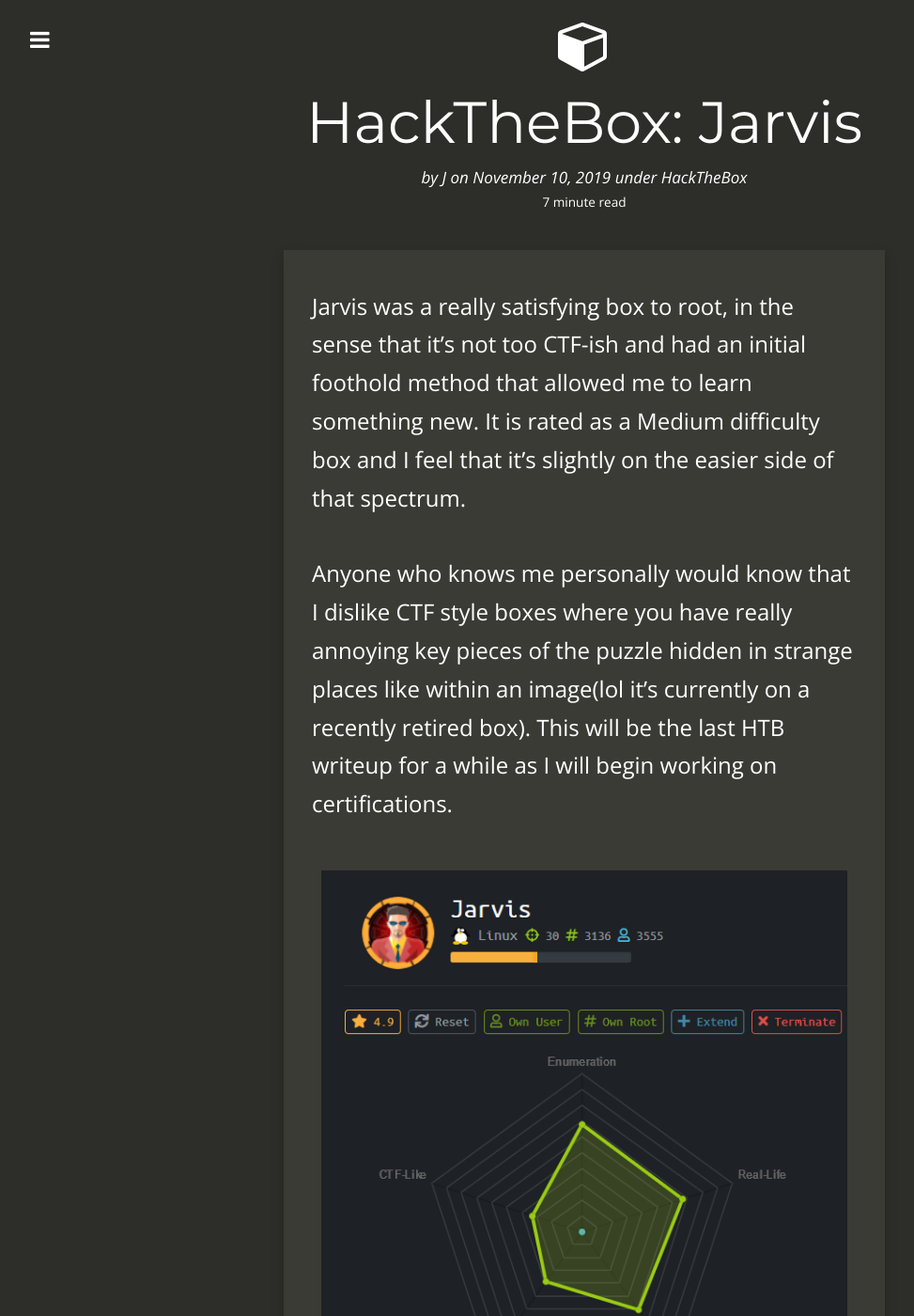
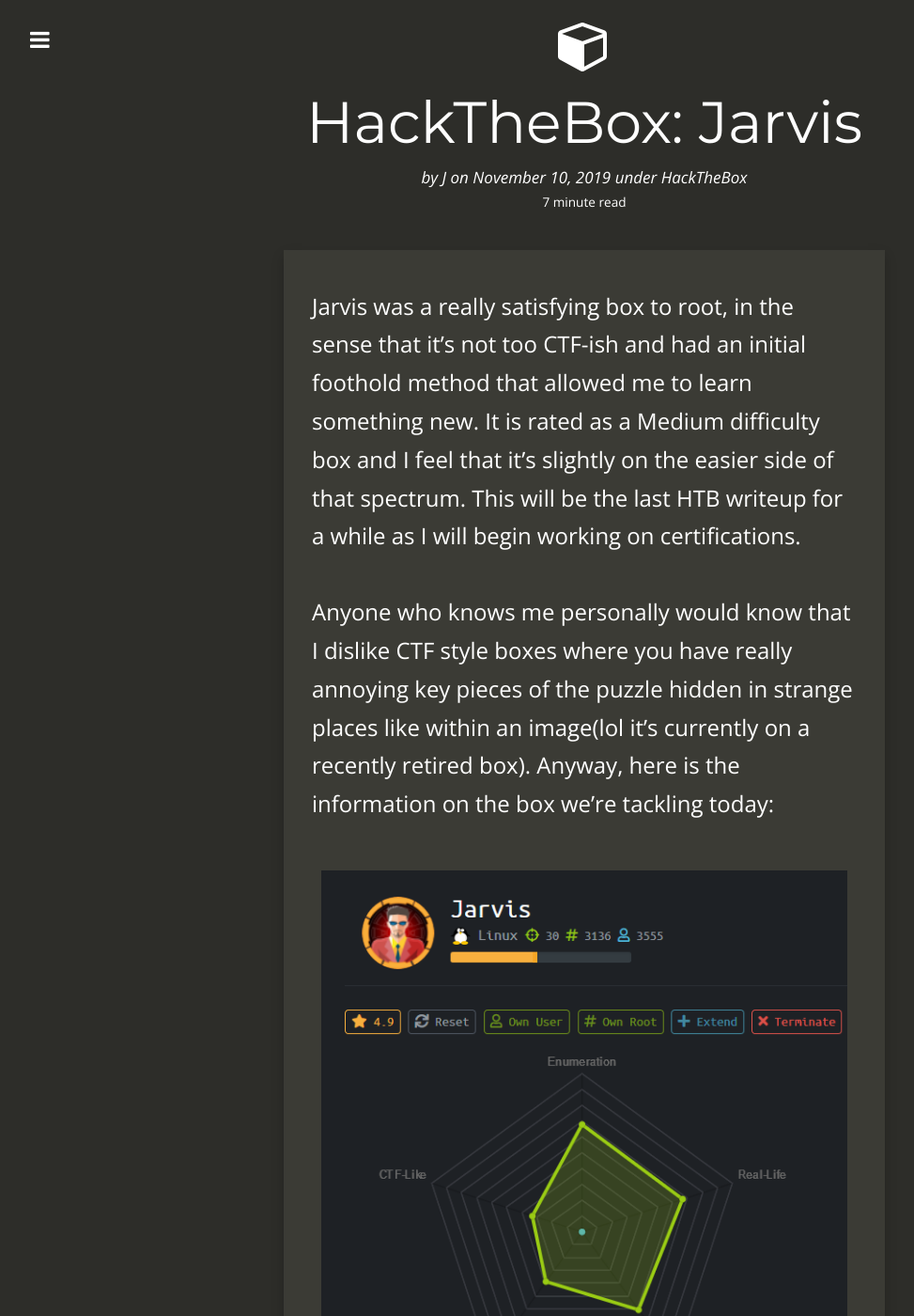
Before and after one commit to Dreamscent/Dreamscent.github.io, a Jekyll site: the page built from _posts/2019-11-10-HTB-Jarvis.md, in a window 1280 px wide and 1400 px high. Shown: the whole window at 94% size, without its empty margins (18-991 px from the left). Built offline with Jekyll 4.4.1, drawn with Linux system fonts in a browser that asks for light colours; nearby versions of some CDN libraries.

Commit message:
Update 2019-11-10-HTB-Jarvis.md

```diff
--- a/_posts/2019-11-10-HTB-Jarvis.md
+++ b/_posts/2019-11-10-HTB-Jarvis.md
@@ -14,16 +14,16 @@
 
 
 
-Jarvis was a really satisfying box to root, in the sense that it's not too CTF-ish and had an initial foothold method that allowed me to learn something new. It is rated as a Medium difficulty box and I feel that it's slightly on the easier side of that spectrum.
+Jarvis was a really satisfying box to root, in the sense that it's not too CTF-ish and had an initial foothold method that allowed me to learn something new. It is rated as a Medium difficulty box and I feel that it's slightly on the easier side of that spectrum. This will be the last HTB writeup for a while as I will begin working on certifications.
 
 
+Anyone who knows me personally would know that I dislike CTF style boxes where you have really annoying key pieces of the puzzle hidden in strange places like within an image(lol it's currently on a recently retired box). Anyway, here is the information on the box we're tackling today:
 
-Anyone who knows me personally would know that I dislike CTF style boxes where you have really annoying key pieces of the puzzle hidden in strange places like within an image(lol it's currently on a recently retired box). This will be the last HTB writeup for a while as I will begin working on certifications.
+
 
 
 
 ![1568728913954](https://github.com/Dreamscent/Dreamscent.github.io/raw/master/images/Jarvis/1568728913954.png)
-
 
 
 
```
